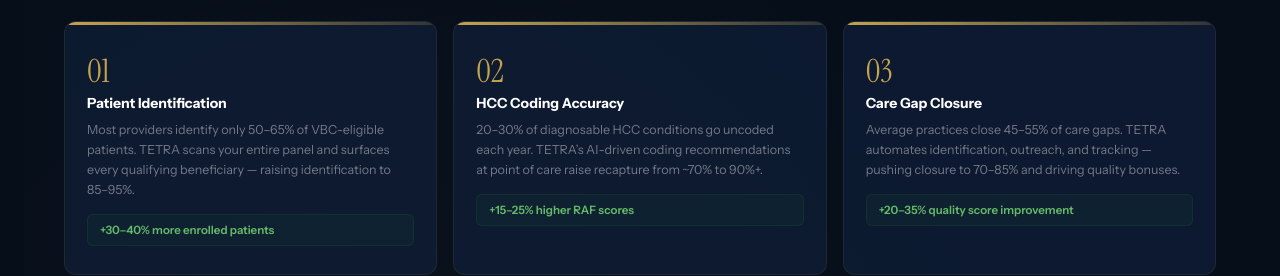
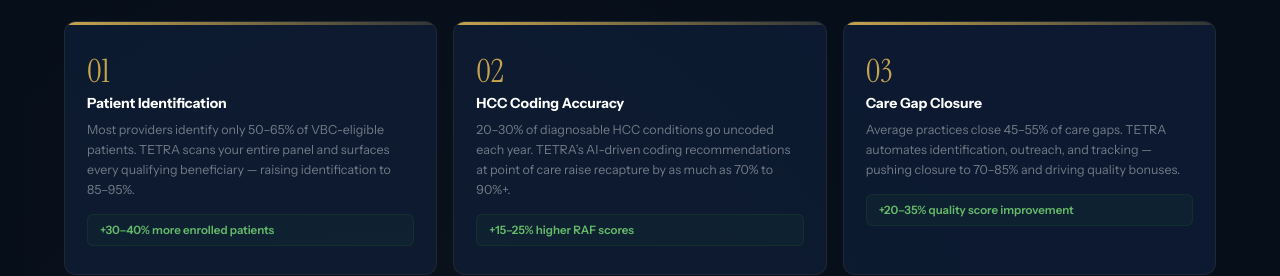
Before and after one commit to inpursuithealth/main_website, a website built with Vite: page for-providers.html in a window 1280 px wide. Shown: the part 3984-4260 px from the top of the page. Built offline with nearby package versions, Linux system fonts and the light colour scheme.

Commit message:
Updated for-providers.html

```diff
--- a/for-providers.html
+++ b/for-providers.html
@@ -853,7 +853,7 @@
         <div class="rl-card">
           <div class="rl-num">02</div>
           <div class="rl-title">HCC Coding Accuracy</div>
-          <p class="rl-desc">20&ndash;30% of diagnosable HCC conditions go uncoded each year. TETRA&rsquo;s AI-driven coding recommendations at point of care raise recapture from ~70% to 90%+.</p>
+          <p class="rl-desc">20&ndash;30% of diagnosable HCC conditions go uncoded each year. TETRA&rsquo;s AI-driven coding recommendations at point of care raise recapture by as much as 70% to 90%+.</p>
           <div class="rl-uplift">+15&ndash;25% higher RAF scores</div>
         </div>
         <div class="rl-card">
```
